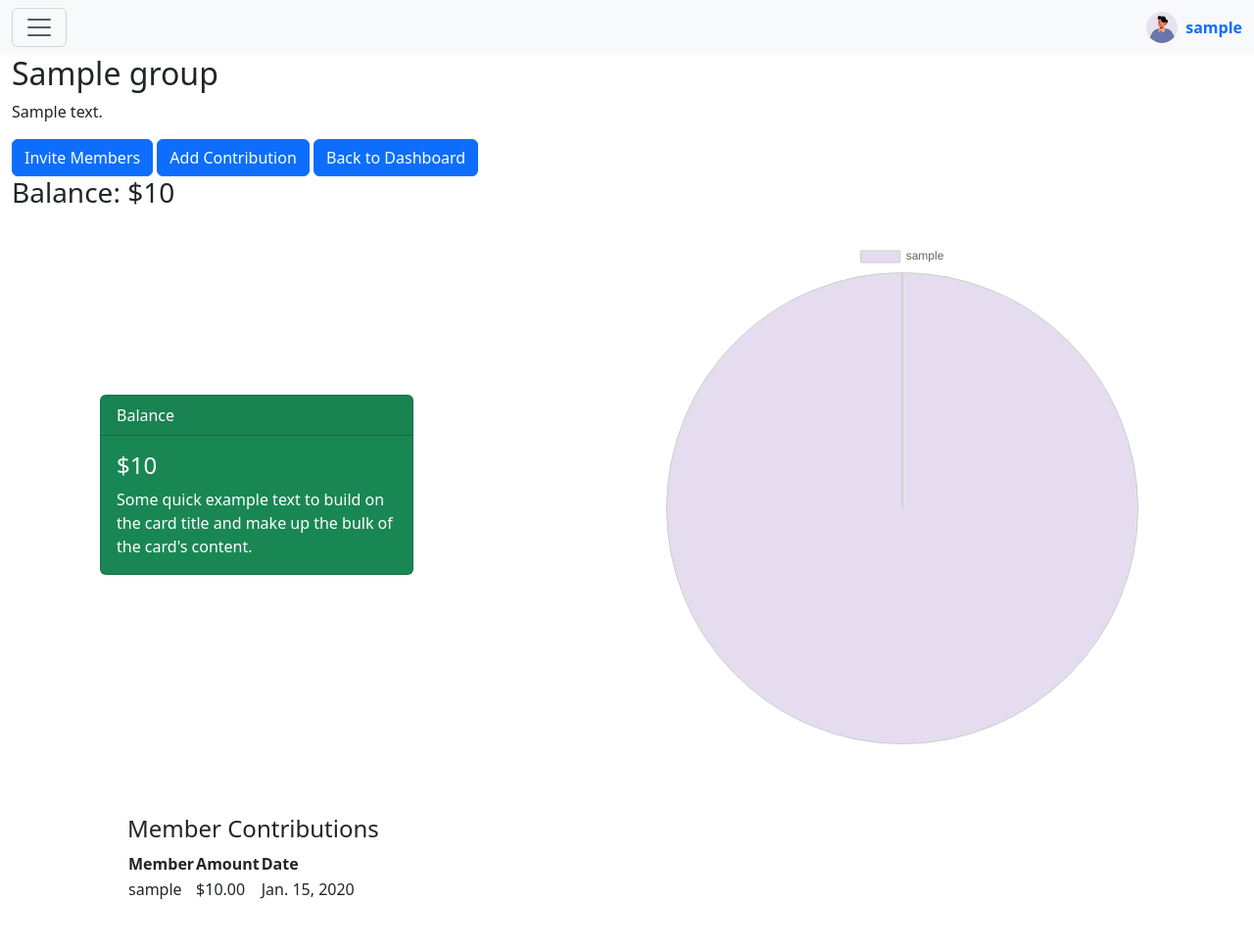
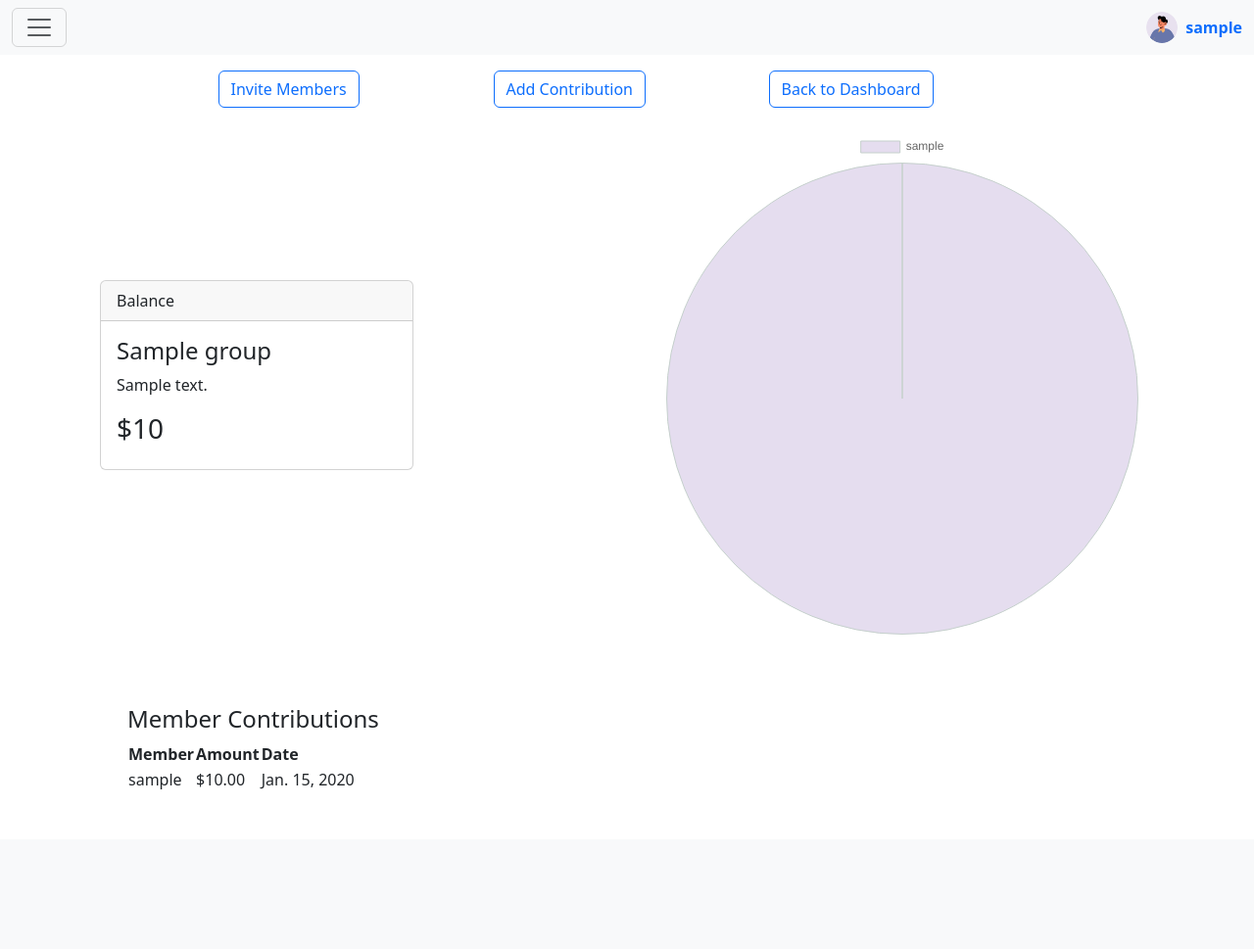
Before and after one commit to SuedeSadler/FamBank, a Django app: page /group/1/ in a window 1280 px wide. Shown: the whole page at 98% size. After the commit the page ends 806 px from the top, so only its background shows below. Run offline with Django 5.2, Linux system fonts and the light colour scheme; a user stored in the database is signed in; tables that the repository leaves empty hold one stand-in row (values such as "Sample post").

Commit message:
Card fixed

```diff
--- a/savings/templates/savings/group_detail.html
+++ b/savings/templates/savings/group_detail.html
@@ -1,31 +1,39 @@
 {% extends "base_generic.html" %}
 
 {% block content %}
-<h2>{{ group.name }}</h2>
-<p>{{ group.description }}</p>
+<h2></h2>
+<p></p>
+
+<div class="container">
+    <div class="row justify-content-center align-items-center g-2">
+        <div class="col-sm-3">
+            {% if user == group.manager %}
+            <a href="{% url 'send_invitation' group.id %}" class="btn btn-outline-primary" >Invite Members</a>
+            {% endif %}
+        </div>
+        <div class="col-sm-3">
+            {% if user == group.manager %}
+            <a href="{% url 'add_contribution' group.id %}" class="btn btn-outline-primary">Add Contribution</a>
+            {% endif %}
+        </div>
+        <div class="col-sm-3">
+            <a href="{% url 'dashboard' %}" class="btn btn-outline-primary" >Back to Dashboard</a>
+        </div>
+    </div>
 
 
-{% if user == group.manager %}
-    <a href="{% url 'send_invitation' group.id %}" class="btn btn-primary" >Invite Members</a>
-{% endif %}
+</div>
 
-{% if user == group.manager %}
-    <a href="{% url 'add_contribution' group.id %}" class="btn btn-primary">Add Contribution</a>
-{% endif %}
-
-<a href="{% url 'dashboard' %}" class="btn btn-primary" >Back to Dashboard</a>
-
-
-<h3>Balance: ${{ total_contributions }}</h3>
 
 <div class="container">
     <div class="row justify-content-center align-items-center g-2">
         <div class="col-md-6 p-4">
-            <div class="card text-white bg-success mb-3" style="max-width: 20rem;">
+            <div class="card boarder-primary mb-3" style="max-width: 20rem;">
                 <div class="card-header">Balance</div>
                 <div class="card-body">
-                <h4 class="card-title">${{ total_contributions }}</h4>
-                <p class="card-text">Some quick example text to build on the card title and make up the bulk of the card's content.</p>
+                <h4 class="card-title">{{ group.name }}</h4>
+                <p class="card-text">{{ group.description }}</p>
+                <h3 class="card-title">${{ total_contributions }}</h3>
                 </div>
             </div>
         </div>
--- a/savings/views.py
+++ b/savings/views.py
@@ -171,9 +171,12 @@ def group_detail(request, group_id):
 
     total_contributions = Contribution.objects.filter(group=group).aggregate(Sum('amount'))['amount__sum'] or 0
 
+    # Fetch contributions ordered by date descending
+    contributions = Contribution.objects.filter(group=group).order_by('-date')
+
     context = {
         'group': group,
-        'contributions': Contribution.objects.filter(group=group),
+        'contributions': contributions,  # This is where the contributions are passed
         'contributions_by_member': contributions_by_member,
         'total_contributions': total_contributions,
     }
```
